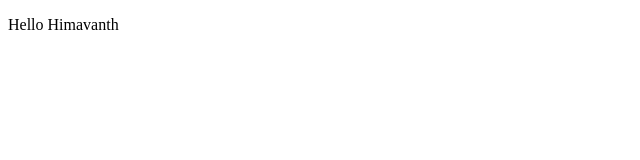
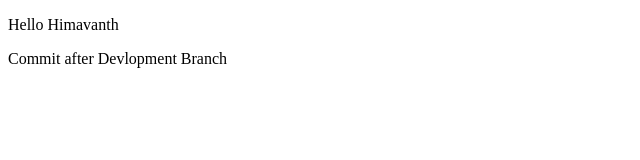
Before and after one commit to himavanthv/Assignment_DevOps1, a plain HTML site: page index.html in a window 1280 px wide. Shown: the whole page, without its empty margins (0-640 px from the left). Drawn offline with Linux system fonts and the light colour scheme.

Commit message:
Assignment commit 2

```diff
--- a/index.html
+++ b/index.html
@@ -1,2 +1,3 @@
 <!DOCTYPE HTML>
 <p>Hello Himavanth</p>
+<p>Commit after Devlopment Branch</p>
```
Also changed, not shown: Welcome.txt.
